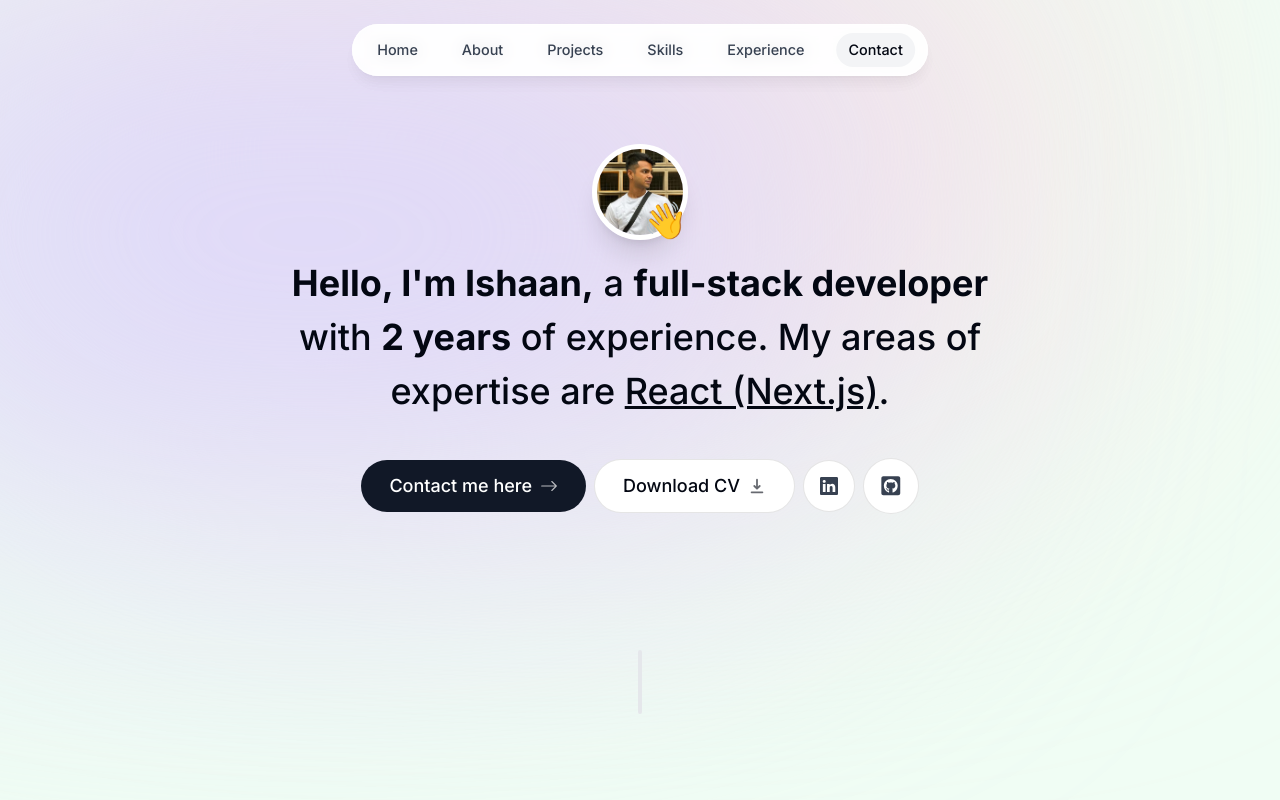
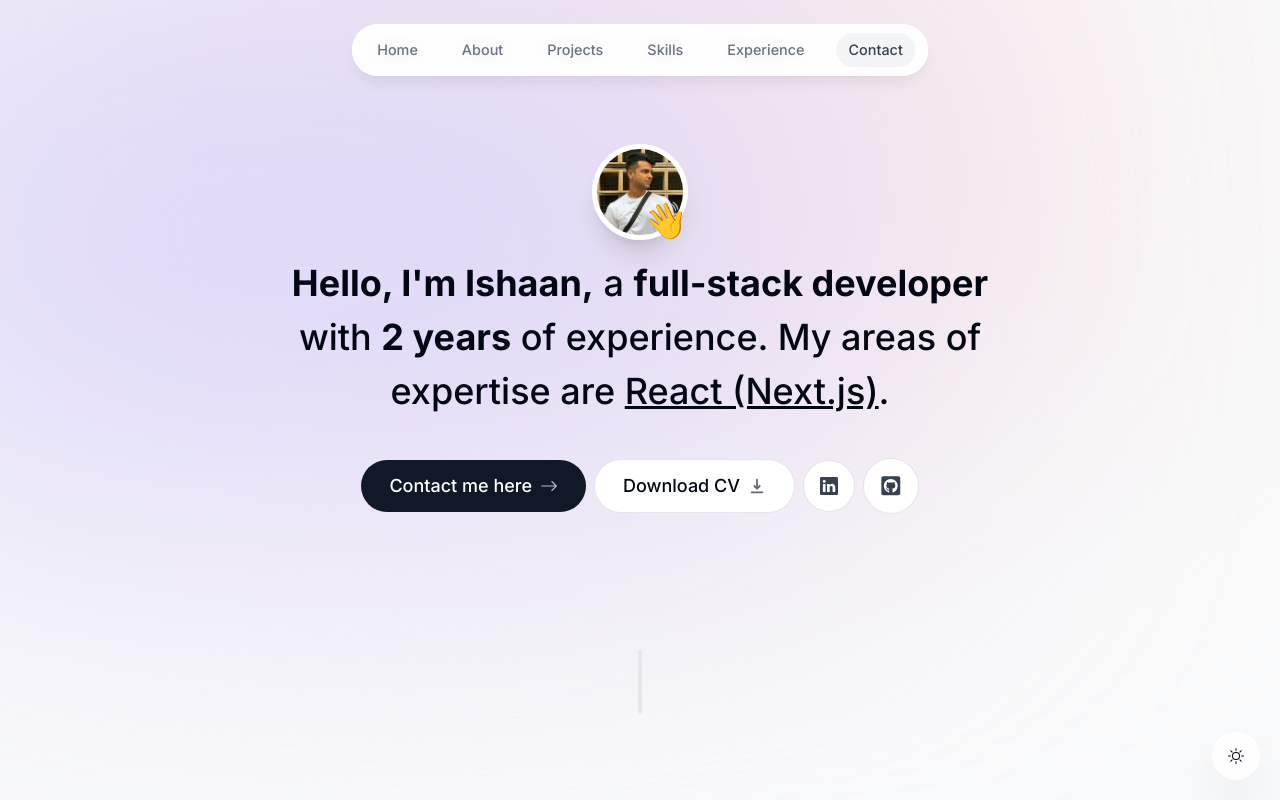
Before and after one commit to ishaan10dutta/portfolio_next, a Next.js app: page / in a window 1280 px wide. Shown: the top 800 px of the page. Built offline with nearby package versions, Linux system fonts and the light colour scheme; no server answers.

Commit message:
Added dark mode support.

```diff
--- a/src/app/components/experience.tsx
+++ b/src/app/components/experience.tsx
@@ -1,6 +1,6 @@
 "use client";
 
-import React from "react";
+import React, { useState, useEffect } from "react";
 import SectionHeading from "./section-heading";
 import {
   VerticalTimeline,
@@ -9,11 +9,18 @@
 import "react-vertical-timeline-component/style.min.css";
 import { experiencesData } from "@/app/lib/data";
 import { useSectionInView } from "@/app/lib/hooks";
-// import { useTheme } from "@/context/theme-context";
+import { useTheme } from "@/app/context/theme-context";
 
 export default function Experience() {
-  const { ref } = useSectionInView("Experience");
-//   const { theme } = useTheme();
+  const { ref, inView } = useSectionInView("Experience");
+  const { theme } = useTheme();
+  const [isVisible, setIsVisible] = useState(false);
+
+  useEffect(() => {
+    if (inView) {
+      setIsVisible(true);
+    }
+  }, [inView]);
 
   return (
     <section id="experience" ref={ref} className="scroll-mt-28 mb-28 sm:mb-40">
@@ -22,30 +29,28 @@
         {experiencesData.map((item, index) => (
           <React.Fragment key={index}>
             <VerticalTimelineElement
+              visible={true}
               contentStyle={{
-                // background:
-                //   theme === "light" ? "#f3f4f6" : "rgba(255, 255, 255, 0.05)",
-                background: "#f3f4f6",
+                background:
+                  theme === "light" ? "#f3f4f6" : "rgba(255, 255, 255, 0.05)",
                 boxShadow: "none",
                 border: "1px solid rgba(0, 0, 0, 0.05)",
                 textAlign: "left",
                 padding: "1.3rem 2rem",
               }}
               contentArrowStyle={{
-                // borderRight:
-                //   theme === "light"
-                //     ? "0.4rem solid #9ca3af"
-                //     : "0.4rem solid rgba(255, 255, 255, 0.5)",
+                borderRight:
+                  theme === "light"
+                    ? "0.4rem solid #9ca3af"
+                    : "0.4rem solid rgba(255, 255, 255, 0.5)",
               }}
               date={item.date}
               icon={item.icon}
               iconStyle={{
-                // background:
-                //   theme === "light" ? "white" : "rgba(255, 255, 255, 0.15)",
-                background: 'white',
+                background:
+                  theme === "light" ? "white" : "rgba(255, 255, 255, 0.15)",
                 fontSize: "1.5rem",
-              }}
-            >
+              }}>
               <h3 className="font-semibold capitalize">{item.title}</h3>
               <p className="font-normal !mt-0">{item.location}</p>
               <p className="!mt-1 !font-normal text-gray-700 dark:text-white/75">
--- a/src/app/components/header.tsx
+++ b/src/app/components/header.tsx
@@ -4,20 +4,24 @@
 import { links } from "../lib/data";
 import Link from "next/link";
 import clsx from "clsx";
-import { ActiveSectionContext, useActiveSectionContext } from "../context/active-section-context";
+import {
+  ActiveSectionContext,
+  useActiveSectionContext,
+} from "../context/active-section-context";
 
 const Header = () => {
-
-const {activeSection, setActiveSection, setTimeOfLastClick} = useActiveSectionContext();
+  const { activeSection, setActiveSection, setTimeOfLastClick } =
+    useActiveSectionContext();
 
   return (
     <header className="z-[999] relative">
       <motion.div
-        className="fixed top-0 left-1/2 h-[4.5rem] w-full rounded-none border border-white border-opacity-40 bg-white text-gray-700 bg-opacity-80 shadow-lg shadow-black/[0.03] backdrop-blur-[0.5rem] sm:top-6 sm:h-[3.25rem] sm:w-[36rem] sm:rounded-full dark:bg-gray-950 dark:border-black/40 dark:bg-opacity-75"
+        className="fixed top-0 left-1/2 h-[4.5rem] w-full rounded-none border border-white border-opacity-40 bg-white bg-opacity-80 shadow-lg shadow-black/[0.03] backdrop-blur-[0.5rem] sm:top-6 sm:h-[3.25rem] sm:w-[36rem] sm:rounded-full dark:bg-gray-950 dark:border-black/40 dark:bg-opacity-75"
         initial={{ y: -100, x: "-50%", opacity: 0 }}
         animate={{ y: 0, x: "-50%", opacity: 1 }}></motion.div>
+
       <nav className="flex fixed top-[0.15rem] left-1/2 h-12 -translate-x-1/2 py-2 sm:top-[1.7rem] sm:h-[initial] sm:py-0">
-        <ul className="flex w-[22rem] flex-wrap items-center justify-center gap-y-1 text-[0.9rem] font-medium text-gray-700 sm:w-[initial] sm:flex-nowrap sm:gap-5">
+        <ul className="flex w-[22rem] flex-wrap items-center justify-center gap-y-1 text-[0.9rem] font-medium text-gray-500 sm:w-[initial] sm:flex-nowrap sm:gap-5">
           {links.map((link) => (
             <motion.li
               className="h-3/4 flex items-center justify-center relative"
@@ -28,16 +32,17 @@
                 className={clsx(
                   "flex w-full items-center justify-center px-3 py-3 hover:text-gray-950 transition dark:text-gray-500 dark:hover:text-gray-300",
                   {
-                    "text-gray-950 dark:text-gray-200":
+                    "text-gray-700 dark:text-gray-100":
                       activeSection === link.name,
                   }
                 )}
                 href={link.hash}
                 onClick={() => {
                   setActiveSection(link.name);
-                  setTimeOfLastClick(Date.now())
+                  setTimeOfLastClick(Date.now());
                 }}>
                 {link.name}
+
                 {link.name === activeSection && (
                   <motion.span
                     className="bg-gray-100 rounded-full absolute inset-0 -z-10 dark:bg-gray-800"
--- a/src/app/components/intro.tsx
+++ b/src/app/components/intro.tsx
@@ -8,9 +8,12 @@
 import { motion } from "framer-motion";
 import Link from "next/link";
 import { useSectionInView } from "../lib/hooks";
+import { useActiveSectionContext } from "../context/active-section-context";
 
 const Intro = () => {
-  const {ref} = useSectionInView("Home", 0.5);
+  const { activeSection, setActiveSection, setTimeOfLastClick } =
+    useActiveSectionContext();
+  const { ref } = useSectionInView("Home", 0.5);
 
   return (
     <section
@@ -72,11 +75,10 @@
         <Link
           href="#contact"
           className="group bg-gray-900 text-white px-7 py-3 flex items-center gap-2 rounded-full outline-none focus:scale-110 hover:scale-110 hover:bg-gray-950 active:scale-105 transition"
-          // onClick={() => {
-          //   setActiveSection("Contact");
-          //   setTimeOfLastClick(Date.now());
-          // }}>
-        >
+          onClick={() => {
+            setActiveSection("Contact");
+            setTimeOfLastClick(Date.now());
+          }}>
           Contact me here{" "}
           <BsArrowRight className="opacity-70 group-hover:translate-x-1 transition" />
         </Link>
--- a/src/app/components/project.tsx
+++ b/src/app/components/project.tsx
@@ -28,8 +28,7 @@
         scale: scaleProgess,
         opacity: opacityProgess,
       }}
-      className="group mb-3 sm:mb-8 last:mb-0"
-    >
+      className="group mb-3 sm:mb-8 last:mb-0">
       <section className="bg-gray-100 max-w-[42rem] border border-black/5 rounded-lg overflow-hidden sm:pr-8 relative sm:h-[20rem] hover:bg-gray-200 transition sm:group-even:pl-8 dark:text-white dark:bg-white/10 dark:hover:bg-white/20">
         <div className="pt-4 pb-7 px-5 sm:pl-10 sm:pr-2 sm:pt-10 sm:max-w-[50%] flex flex-col h-full sm:group-even:ml-[18rem]">
           <h3 className="text-2xl font-semibold">{title}</h3>
@@ -40,8 +39,7 @@
             {tags.map((tag, index) => (
               <li
                 className="bg-black/[0.7] px-3 py-1 text-[0.7rem] uppercase tracking-wider text-white rounded-full dark:text-white/70"
-                key={index}
-              >
+                key={index}>
                 {tag}
               </li>
             ))}
--- /dev/null
+++ b/src/app/components/theme-switch.tsx
@@ -0,0 +1,18 @@
+"use client";
+
+import { useTheme } from "@/app/context/theme-context";
+import React from "react";
+import { BsMoon, BsSun } from "react-icons/bs";
+
+export default function ThemeSwitch() {
+  const { theme, toggleTheme } = useTheme();
+
+  return (
+    <button
+      className="fixed bottom-5 right-5 bg-white w-[3rem] h-[3rem] bg-opacity-80 backdrop-blur-[0.5rem] border border-white border-opacity-40 shadow-2xl rounded-full flex items-center justify-center hover:scale-[1.15] active:scale-105 transition-all dark:bg-gray-950"
+      onClick={toggleTheme}
+    >
+      {theme === "light" ? <BsSun /> : <BsMoon />}
+    </button>
+  );
+}
--- /dev/null
+++ b/src/app/context/theme-context.tsx
@@ -0,0 +1,70 @@
+"use client";
+
+import React, { useEffect, useState, createContext, useContext } from "react";
+
+type Theme = "light" | "dark";
+
+type ThemeContextProviderProps = {
+  children: React.ReactNode;
+};
+
+type ThemeContextType = {
+  theme: Theme;
+  toggleTheme: () => void;
+};
+
+const ThemeContext = createContext<ThemeContextType | null>(null);
+
+export default function ThemeContextProvider({
+  children,
+}: ThemeContextProviderProps) {
+  const [theme, setTheme] = useState<Theme>("light");
+
+  const toggleTheme = () => {
+    if (theme === "light") {
+      setTheme("dark");
+      window.localStorage.setItem("theme", "dark");
+      document.documentElement.classList.add("dark");
+    } else {
+      setTheme("light");
+      window.localStorage.setItem("theme", "light");
+      document.documentElement.classList.remove("dark");
+    }
+  };
+
+  useEffect(() => {
+    const localTheme = window.localStorage.getItem("theme") as Theme | null;
+
+    if (localTheme) {
+      setTheme(localTheme);
+
+      if (localTheme === "dark") {
+        document.documentElement.classList.add("dark");
+      }
+    } else if (window.matchMedia("(prefers-color-scheme: dark)").matches) {
+      setTheme("dark");
+      document.documentElement.classList.add("dark");
+    }
+  }, []);
+
+  return (
+    <ThemeContext.Provider
+      value={{
+        theme,
+        toggleTheme,
+      }}
+    >
+      {children}
+    </ThemeContext.Provider>
+  );
+}
+
+export function useTheme() {
+  const context = useContext(ThemeContext);
+
+  if (context === null) {
+    throw new Error("useTheme must be used within a ThemeContextProvider");
+  }
+
+  return context;
+}
--- a/src/app/layout.tsx
+++ b/src/app/layout.tsx
@@ -4,6 +4,8 @@
 import "./globals.css";
 import { Inter } from "next/font/google";
 import Footer from "./components/footer";
+import ThemeContextProvider from "./context/theme-context";
+import ThemeSwitch from "./components/theme-switch";
 
 const inter = Inter({ subsets: ["latin"] });
 
@@ -20,15 +22,20 @@
   return (
     <html lang="en" className="!scroll-smooth">
       <body
-        className={`${inter.className} bg-green-50 text-gray-950 pt-28 sm:pt-36`}>
+        className={`${inter.className} bg-gray-50 text-gray-950 relative pt-28 sm:pt-36 dark:bg-gray-900 dark:text-gray-50 dark:text-opacity-90`}>
         <div className="bg-[#fbe2e3] absolute top-[-6rem] -z-10 right-[11rem] h-[31.25rem] w-[31.25rem] rounded-full blur-[10rem] sm:w-[68.75rem] dark:bg-[#946263]"></div>
         <div className="bg-[#dbd7fb] absolute top-[-1rem] -z-10 left-[-35rem] h-[31.25rem] w-[50rem] rounded-full blur-[10rem] sm:w-[68.75rem] md:left-[-33rem] lg:left-[-28rem] xl:left-[-15rem] 2xl:left-[-5rem] dark:bg-[#676394]"></div>
-        <ActiveSectionContextProvider>
-          <Header />
-          {children}
-          <Toaster position="top-center" />
-          <Footer />
-        </ActiveSectionContextProvider>
+
+        <ThemeContextProvider>
+          <ActiveSectionContextProvider>
+            <Header />
+            {children}
+            <Footer />
+
+            <Toaster position="top-right" />
+            <ThemeSwitch />
+          </ActiveSectionContextProvider>
+        </ThemeContextProvider>
       </body>
     </html>
   );
--- a/src/app/lib/hooks.ts
+++ b/src/app/lib/hooks.ts
@@ -3,16 +3,20 @@
 import { useActiveSectionContext } from "../context/active-section-context";
 import { useEffect } from "react";
 
-const useSectionInView = (sectionName: SectionName, threshold = 0.75) => {
-  const { ref, inView } = useInView({ threshold });
-  const { timeOfLastClick, setActiveSection } = useActiveSectionContext();
+export function useSectionInView(sectionName: SectionName, threshold = 0.75) {
+  const { ref, inView } = useInView({
+    threshold,
+  });
+  const { setActiveSection, timeOfLastClick } = useActiveSectionContext();
 
   useEffect(() => {
-    if (inView && Date.now() - timeOfLastClick > 1000)
+    if (inView && Date.now() - timeOfLastClick > 1000) {
       setActiveSection(sectionName);
-  }, [inView, timeOfLastClick, setActiveSection, sectionName]);
+    }
+  }, [inView, setActiveSection, timeOfLastClick, sectionName]);
 
-  return {ref};
-};
-
-export {useSectionInView};
+  return {
+    ref,
+    inView,
+  };
+}
--- a/tailwind.config.js
+++ b/tailwind.config.js
@@ -15,4 +15,5 @@
     },
   },
   plugins: [],
+  darkMode: 'class'
 }
```
Also changed, not shown: src/app/components/skills.tsx (+3 -5 lines).
